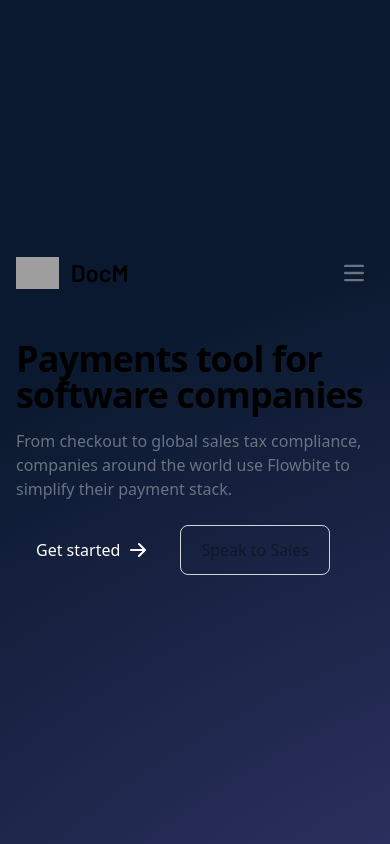
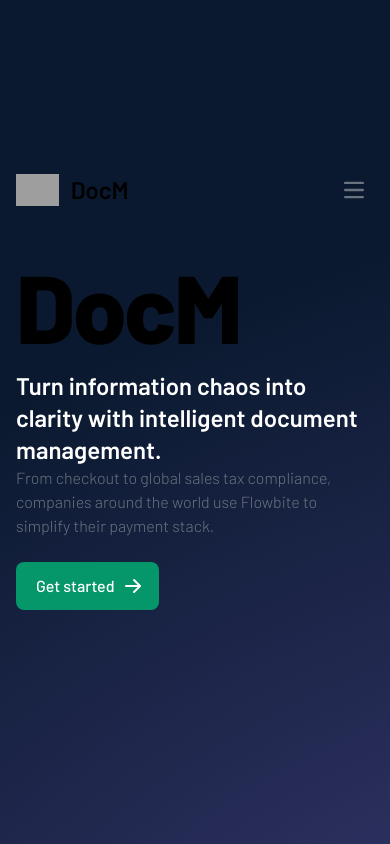
Before and after one commit to KadamKaustubh147/ai_doc_manager, a Django app: page / in a window 390 px wide. Run offline with Django 5.2, Linux system fonts and the light colour scheme; some libraries are stand-ins or nearby versions; grey boxes are pictures that could not be loaded.

Commit message:
section 1 iteration 3

```diff
--- a/AiDocManager/templates/base.html
+++ b/AiDocManager/templates/base.html
@@ -21,13 +21,13 @@
   <section class="w-full h-screen bg-custom-gradient flex justify-center items-center flex-col
 " id="cta">
 
-    <nav class="bg-transparent w-full font-[Barlow] font-semibold">
+    <nav class="bg-transparent w-full font-[Barlow] font-semibold -mt-12">
       <div class="max-w-screen-xl flex flex-wrap items-center justify-between mx-auto p-4">
         <a href="#" class="flex items-center space-x-3">
             <img src="https://flowbite.com/docs/images/logo.svg" class="h-8" alt="Flowbite Logo" />
             <span class="self-center text-2xl font-semibold dark:text-white">DocM</span>
         </a>
-        <button data-collapse-toggle="navbar-dropdown" type="button" class="inline-flex items-center p-2 w-10 h-10 justify-center text-sm text-gray-500 rounded-lg md:hidden hover:bg-gray-100 focus:outline-none">
+        <button data-collapse-toggle="navbar-dropdown" type="button" class="inline-flex items-center p-2 w-10 h-10 justify-center text-sm text-gray-500 rounded-lg md:hidden focus:outline-none">
             <span class="sr-only">Open main menu</span>
             <svg class="w-5 h-5" aria-hidden="true" xmlns="http://www.w3.org/2000/svg" fill="none" viewBox="0 0 17 14">
                 <path stroke="currentColor" stroke-linecap="round" stroke-linejoin="round" stroke-width="2" d="M1 1h15M1 7h15M1 13h15"/>
@@ -39,7 +39,7 @@
               <a href="#" class="block py-2 px-3 text-white md:text-blue-700 dark:text-white">HOME</a>
             </li>
             <li class="md:mx-4">
-                <button id="dropdownNavbarLink" data-dropdown-toggle="dropdownNavbar" class="flex items-center justify-between w-full py-2 px-3 text-gray-900 rounded-sm hover:bg-gray-100 md:hover:bg-transparent md:hover:text-blue-700 dark:text-white md:dark:hover:text-blue-500">
+                <button id="dropdownNavbarLink" data-dropdown-toggle="dropdownNavbar" class="flex items-center justify-between w-full py-2 px-3 text-gray-900 rounded-sm md:hover:bg-transparent md:hover:text-blue-700 dark:text-white md:dark:hover:text-blue-500">
                   SERVICES <svg class="w-2.5 h-2.5 ms-2.5" aria-hidden="true" xmlns="http://www.w3.org/2000/svg" fill="none" viewBox="0 0 10 6">
                     <path stroke="currentColor" stroke-linecap="round" stroke-linejoin="round" stroke-width="2" d="m1 1 4 4 4-4"/>
                   </svg>
@@ -72,26 +72,27 @@
       </div>
     </nav>
 
-    <div class="grid max-w-screen-xl px-4 py-8 mx-auto lg:gap-8 xl:gap-0 lg:py-16 lg:grid-cols-12 items-center">
+
+    <div class="grid max-w-screen-xl px-4 py-8 mx-auto lg:gap-8 xl:gap-0 lg:py-16 lg:grid-cols-12 items-center font-[Barlow]">
     <div class="mx-auto lg:col-span-7">
-            <h1 class="max-w-2xl mb-4 text-4xl font-extrabold tracking-tight leading-none md:text-5xl xl:text-6xl dark:text-white">
-                Payments tool for software companies
+        <h1 class="max-w-2xl mb-4 text-8xl font-extrabold tracking-tight leading-none md:text-7xl xl:text-8xl dark:text-white">
+            DocM
         </h1>
+        <h3 class="text-2xl font-semibold text-white">
+            Turn information chaos into clarity with intelligent document management.
+        </h3>
         <p class="max-w-2xl mb-6 font-light text-gray-500 lg:mb-8 md:text-lg lg:text-xl dark:text-gray-400">
             From checkout to global sales tax compliance, companies around the world use Flowbite to simplify their payment stack.
         </p>
-            <a href="#" class="inline-flex items-center justify-center px-5 py-3 mr-3 text-base font-medium text-white rounded-lg bg-primary-700 hover:bg-primary-800">
+        <a href="#" class="inline-flex items-center justify-center px-5 py-3 mr-3 text-base font-medium text-white rounded-lg bg-emerald-600 hover:bg-primary-800">
             Get started
             <svg class="w-5 h-5 ml-2 -mr-1" fill="currentColor" viewBox="0 0 20 20" xmlns="http://www.w3.org/2000/svg">
                 <path fill-rule="evenodd" d="M10.293 3.293a1 1 0 011.414 0l6 6a1 1 0 010 1.414l-6 6a1 1 0 01-1.414-1.414L14.586 11H3a1 1 0 110-2h11.586l-4.293-4.293a1 1 0 010-1.414z" clip-rule="evenodd"></path>
             </svg>
         </a>
-            <a href="#" class="inline-flex items-center justify-center px-5 py-3 text-base font-medium text-gray-900 border border-gray-300 rounded-lg hover:bg-gray-100 dark:text-white">
-                Speak to Sales
-            </a>
     </div>
     <div class="hidden lg:flex lg:col-span-5">
-            <img src="https://flowbite.s3.amazonaws.com/blocks/marketing-ui/hero/phone-mockup.png" alt="mockup">
+        <img src="{% static 'assets/image.png' %}" alt="mockup">
     </div>
 </div>
 
--- a/AiDocManager/theme/static/css/dist/styles.css
+++ b/AiDocManager/theme/static/css/dist/styles.css
@@ -844,6 +844,38 @@ select {
   margin-right: auto;
 }
 
+.mt-0 {
+  margin-top: 0px;
+}
+
+.mb-8 {
+  margin-bottom: 2rem;
+}
+
+.mt-8 {
+  margin-top: 2rem;
+}
+
+.-mt-8 {
+  margin-top: -2rem;
+}
+
+.-mt-10 {
+  margin-top: -2.5rem;
+}
+
+.-mt-12 {
+  margin-top: -3rem;
+}
+
+.-mt-16 {
+  margin-top: -4rem;
+}
+
+.-mt-14 {
+  margin-top: -3.5rem;
+}
+
 .block {
   display: block;
 }
@@ -1051,6 +1083,16 @@ select {
   background-color: rgb(17 24 39 / var(--tw-bg-opacity, 1));
 }
 
+.bg-emerald-700 {
+  --tw-bg-opacity: 1;
+  background-color: rgb(4 120 87 / var(--tw-bg-opacity, 1));
+}
+
+.bg-emerald-600 {
+  --tw-bg-opacity: 1;
+  background-color: rgb(5 150 105 / var(--tw-bg-opacity, 1));
+}
+
 .p-2 {
   padding: 0.5rem;
 }
@@ -1114,6 +1156,10 @@ select {
   font-family: Barlow;
 }
 
+.font-\[\] {
+  font-family: ;
+}
+
 .text-2xl {
   font-size: 1.5rem;
   line-height: 2rem;
@@ -1137,6 +1183,21 @@ select {
 .text-base {
   font-size: 1rem;
   line-height: 1.5rem;
+}
+
+.text-6xl {
+  font-size: 3.75rem;
+  line-height: 1;
+}
+
+.text-xl {
+  font-size: 1.25rem;
+  line-height: 1.75rem;
+}
+
+.text-8xl {
+  font-size: 6rem;
+  line-height: 1;
 }
 
 .font-medium {
@@ -1334,6 +1395,11 @@ select {
     line-height: 1.75rem;
   }
 
+  .md\:text-7xl {
+    font-size: 4.5rem;
+    line-height: 1;
+  }
+
   .md\:text-blue-700 {
     --tw-text-opacity: 1;
     color: rgb(29 78 216 / var(--tw-text-opacity, 1));
@@ -1396,6 +1462,11 @@ select {
 
   .xl\:text-6xl {
     font-size: 3.75rem;
+    line-height: 1;
+  }
+
+  .xl\:text-8xl {
+    font-size: 6rem;
     line-height: 1;
   }
 }
```
Lines whose indentation alone changed are shown as unchanged.
